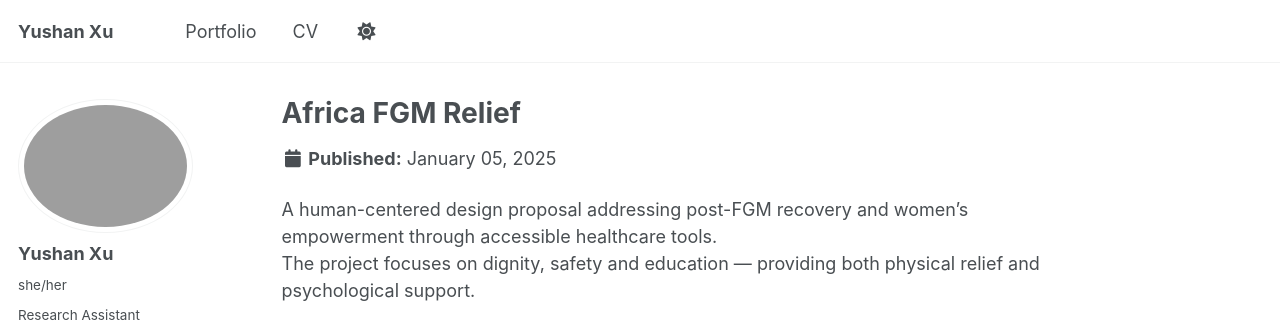
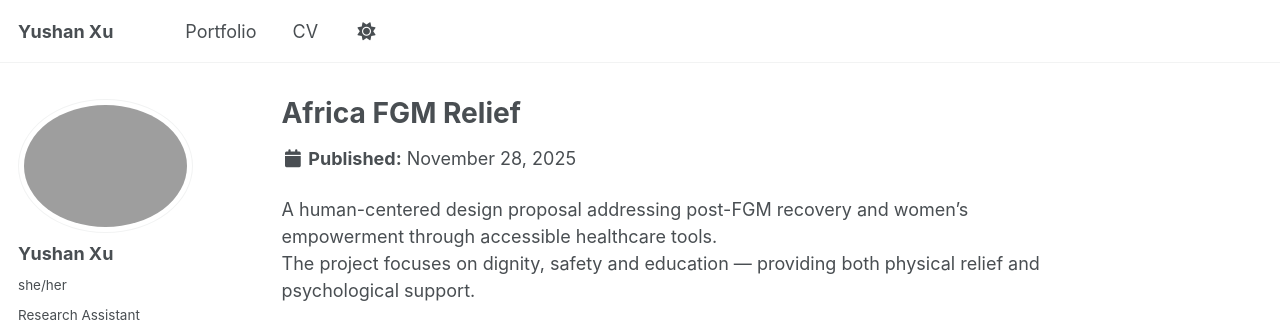
Before and after one commit to Yushan-Xu/Yushan-Xu.github.io, a Jekyll site: the page built from _portfolio/AfricaFGMRelief.md, in a window 1280 px wide and 900 px high. Shown: the top 325 px of the window. Built offline with Jekyll 4.4.1, drawn with Linux system fonts in a browser that asks for light colours; a script that is not in the unit is left out.

Commit message:
Update AfricaFGMRelief.md

```diff
--- a/_portfolio/AfricaFGMRelief.md
+++ b/_portfolio/AfricaFGMRelief.md
@@ -1,7 +1,7 @@
 ---
 layout: single
 title: "Africa FGM Relief"
-date: 2025-01-05
+date: 2025-11-28
 show_date: false
 read_time: false
 permalink: /_portfolio/AfricaFGMRelief/
```
